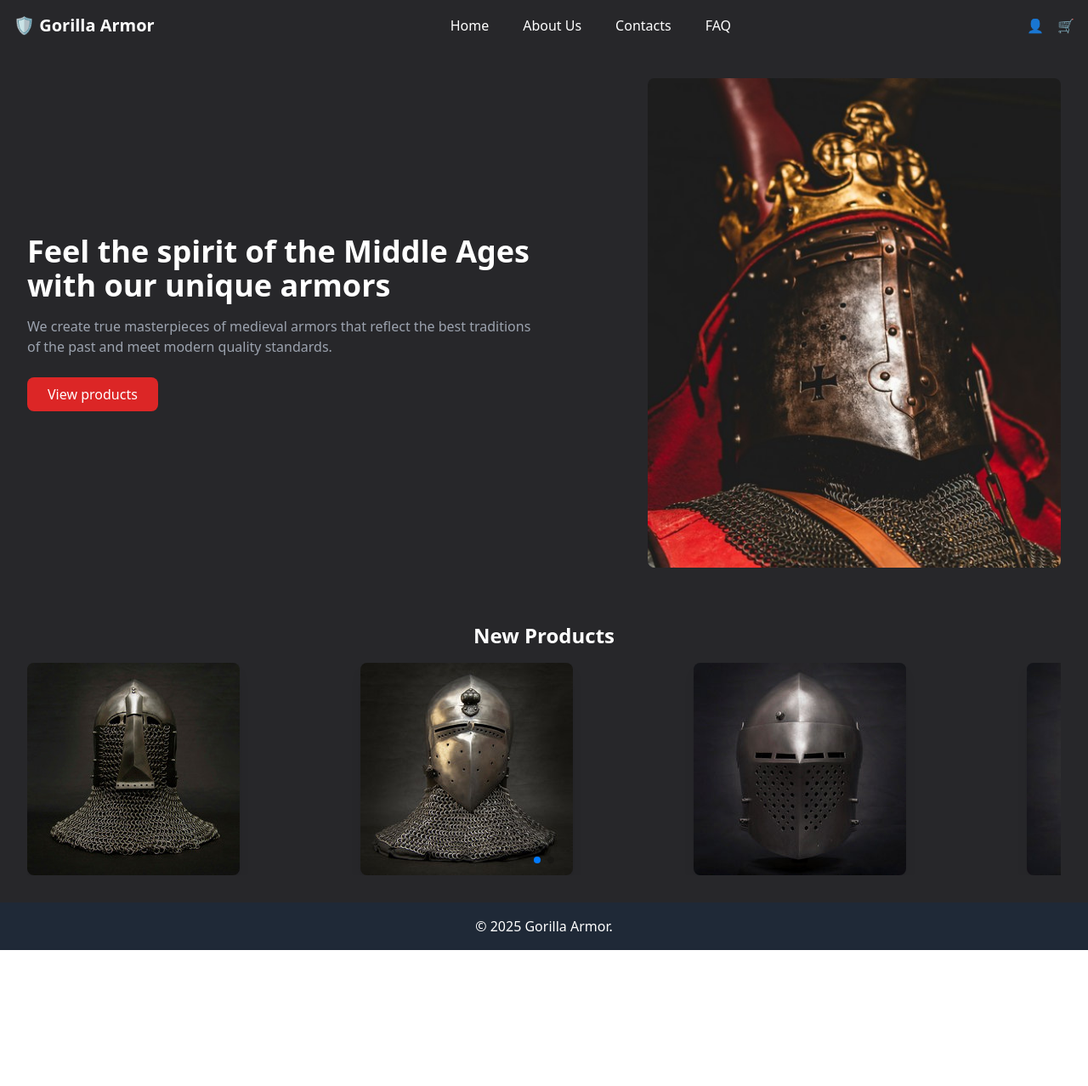
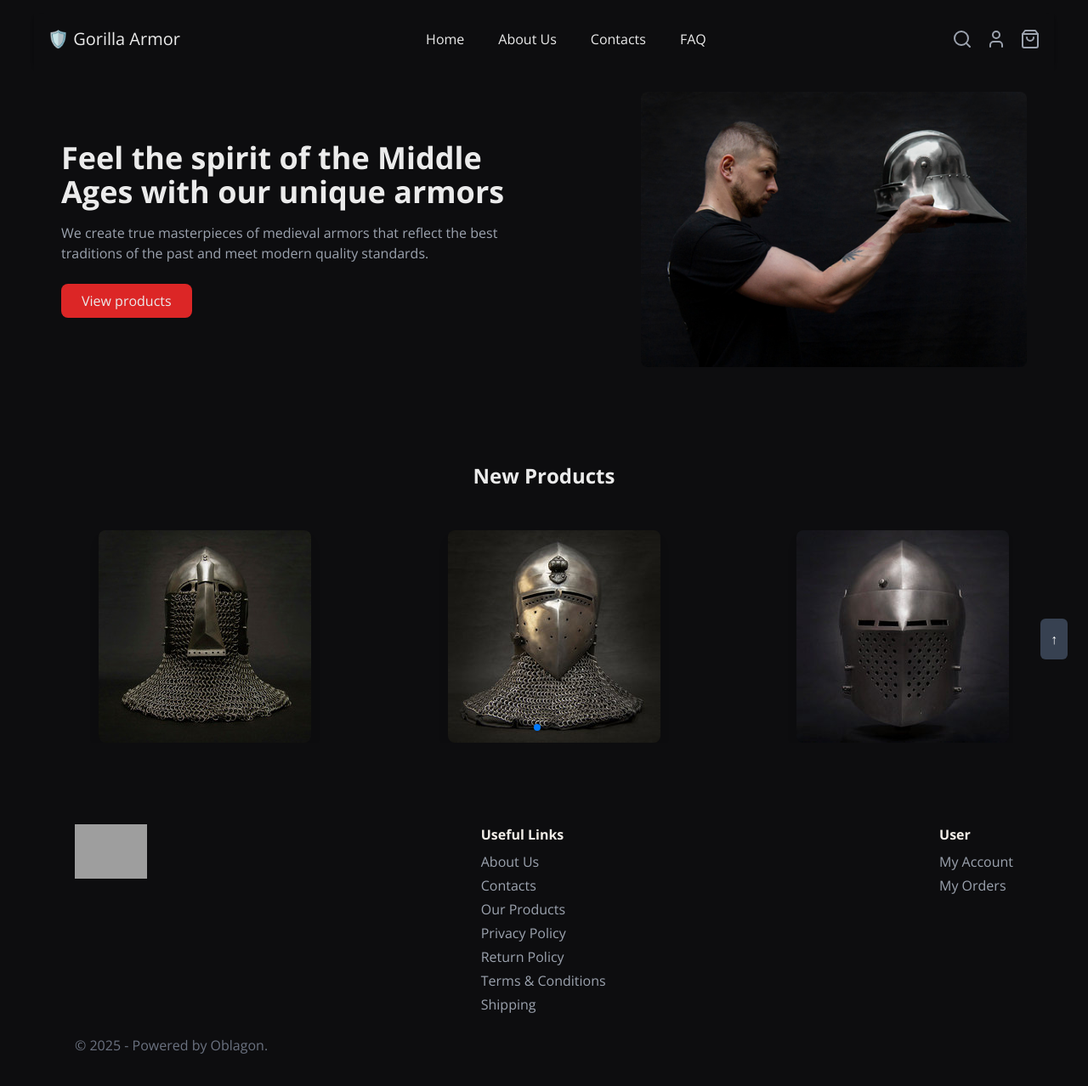
Before and after one commit to Sadovenko555/gorilla_armor, a React (Vite) app: page / in a window 1280 px wide. Shown: the top 1278 px of the page at 85% size. Before the commit the page ends 1118 px from the top, so only its background shows below. Built offline with nearby package versions, Linux system fonts and the light colour scheme; grey boxes are pictures that could not be loaded.

Commit message:
fix home

```diff
--- a/package.json
+++ b/package.json
@@ -10,6 +10,10 @@
     "preview": "vite preview"
   },
   "dependencies": {
+    "@fontsource/inter": "^5.1.1",
+    "@fontsource/open-sans": "^5.1.1",
+    "lucide": "^0.474.0",
+    "lucide-react": "^0.474.0",
     "react": "^18.3.1",
     "react-dom": "^18.3.1",
     "react-router-dom": "^7.1.3",
--- a/src/App.jsx
+++ b/src/App.jsx
@@ -1,4 +1,5 @@
 import { BrowserRouter as Router, Routes, Route, Link } from "react-router-dom";
+import { Search, User, ShoppingBag } from "lucide-react"; // Import the icons
 import Home from "./pages/Home";
 import About from "./pages/About";
 import Contacts from "./pages/Contacts";
@@ -10,14 +11,30 @@ import Product from "./pages/Product";
 import Checkout from "./pages/Checkout";
 import OrderConfirmation from "./pages/OrderConfirmation";
 
+// IconBar component
+const IconBar = () => {
+  return (
+    <div className="flex space-x-4">
+      <Search className="text-gray-400 w-6 h-6 hover:text-white transition" />
+
+      <Link to="/account">
+        <User className="text-gray-400 w-6 h-6 hover:text-white transition" />
+      </Link>
+      <Link to="/cart">
+        <ShoppingBag className="text-gray-400 w-6 h-6 hover:text-white transition" />
+      </Link>
+    </div>
+  );
+};
+
 function App() {
   return (
     <Router>
-      <div className="min-h-screen bg-gray-100">
-        {/* Хедер теперь тут */}
-        <header className="flex justify-between items-center p-4 bg-zinc-800 shadow-md text-white">
+      <div className="px-10 p-4 min-h-screen bg-BG">
+        {/* Header */}
+        <header className="flex justify-between items-center p-4 bg-BG shadow-md text-FC">
           <div className="flex items-center space-x-2">
-            <span className="text-xl font-bold">🛡️ Gorilla Armor</span>
+            <span className="text-xl font-medium">🛡️ Gorilla Armor</span>
           </div>
           <nav className="space-x-10">
             <Link to="/" className="hover:text-gray-400">Home</Link>
@@ -25,15 +42,13 @@ function App() {
             <Link to="/contacts" className="hover:text-gray-400">Contacts</Link>
             <Link to="/faq" className="hover:text-gray-400">FAQ</Link>
           </nav>
-          <div className="flex space-x-4">
-            <Link to="/account">👤</Link>
-            <Link to="/cart">🛒</Link>
-          </div>
+
+          {/* Right side of header */}
+          <IconBar /> {/* This is where the IconBar is inserted */}
         </header>
 
-        {/* Контент страниц */}
-        <div className="p-0
-      ">
+        {/* Page Content */}
+        <div className="p-0">
           <Routes>
             <Route path="/" element={<Home />} />
             <Route path="/about" element={<About />} />
@@ -52,5 +67,4 @@ function App() {
   );
 }
 
-
 export default App;
--- a/src/components/HelmetsCarousel.jsx
+++ b/src/components/HelmetsCarousel.jsx
@@ -14,7 +14,7 @@ const HelmetsCarousel = () => {
   return (
     <Swiper slidesPerView={3} spaceBetween={20} pagination={{ clickable: true }} modules={[Pagination]}>
       {helmets.map((helmet, index) => (
-        <SwiperSlide key={index} className="flex justify-center !px-0 !mx-0">
+        <SwiperSlide key={index} className="flex justify-center !px-0 !mx-7">
           <img src={helmet.src} alt={helmet.alt} className="rounded-lg shadow-lg max-w-[250px] max-h-[250px]" />
         </SwiperSlide>
       ))}
--- a/src/index.css
+++ b/src/index.css
@@ -1,3 +1,17 @@
+@import url('https://fonts.googleapis.com/css2?family=Open+Sans:wght@400;700&display=swap');
+
+
 @tailwind base;
 @tailwind components;
 @tailwind utilities;
+
+@import "tailwindcss";
+@theme {
+  --color-midnight: #121063;
+  --color-tahiti: #3ab7bf;
+  --color-bermuda: #78dcca;
+}
+
+body {
+  overflow-x: hidden;
+}
--- a/src/pages/Home.jsx
+++ b/src/pages/Home.jsx
@@ -3,11 +3,11 @@ import HelmetsCarousel from "../components/HelmetsCarousel";
 
 const Home = () => {
   return (
-    <div className="bg-zinc-800 text-white">
+    <div className="bg-BG text-FC ">
       {/* Hero Section */}
       <section className="flex flex-col md:flex-row items-center justify-between p-8">
         <div className="md:w-1/2 text-center md:text-left">
-          <h1 className="text-4xl font-bold">Feel the spirit of the Middle Ages with our unique armors</h1>
+          <h1 className="text-4xl  font-bold">Feel the spirit of the Middle Ages with our unique armors</h1>
           <p className="mt-4 text-gray-400">
             We create true masterpieces of medieval armors that reflect the best traditions of the past and meet modern quality standards.
           </p>
@@ -16,20 +16,62 @@ const Home = () => {
           </Link>
         </div>
         <div className="md:w-2/5">
-          <img src="/assets/hero-image.jpg" alt="Armor" className="rounded-lg"/>
+          <img src="/assets/hero-image1.jpg" alt="Armor" className="rounded-lg"/>
         </div>
       </section>
 
       {/* Carousel Section */}
-      <section className="p-8">
-        <h2 className="text-2xl font-bold text-center mb-4">New Products</h2>
+      <section className="p-12">
+        <h2 className="text-2xl font-bold text-center mb-4 p-8">New Products</h2>
         <HelmetsCarousel />
       </section>
 
       {/* Footer */}
-      <footer className="p-4 bg-gray-800 text-center">
-        © 2025 Gorilla Armor.
-      </footer>
+      <footer className="bg-[#0D0D0F] text-[#F3EEE8] p-12">
+      <div className="container mx-auto flex flex-col md:flex-row justify-between items-start">
+
+        {/* Logo Section */}
+        <div className="mb-6 md:mb-0">
+          <img src="/assets/logo.png" alt="Near You" className="h-16" />
+        </div>
+
+        {/* Useful Links */}
+        <div className="mb-6 md:mb-0">
+          <h3 className="font-bold mb-2">Useful Links</h3>
+          <ul className="space-y-1 text-gray-400">
+            <li><a href="/about" className="hover:text-white">About Us</a></li>
+            <li><a href="/contacts" className="hover:text-white">Contacts</a></li>
+            <li><a href="/products" className="hover:text-white">Our Products</a></li>
+            <li><a href="/privacy-policy" className="hover:text-white">Privacy Policy</a></li>
+            <li><a href="/return-policy" className="hover:text-white">Return Policy</a></li>
+            <li><a href="/terms" className="hover:text-white">Terms & Conditions</a></li>
+            <li><a href="/shipping" className="hover:text-white">Shipping</a></li>
+          </ul>
+        </div>
+
+        {/* User Section */}
+        <div>
+          <h3 className="font-bold mb-2">User</h3>
+          <ul className="space-y-1 text-gray-400">
+            <li><a href="/account" className="hover:text-white">My Account</a></li>
+            <li><a href="/orders" className="hover:text-white">My Orders</a></li>
+          </ul>
+        </div>
+      </div>
+
+      {/* Copyright */}
+      <div className="text-left text-gray-500 mt-6">
+        © 2025 - Powered by Oblagon.
+      </div>
+
+      {/* Scroll to Top Button */}
+      <button
+        className="fixed bottom-6 right-6 bg-gray-700 p-3 rounded-md text-white hover:bg-gray-600 transition"
+        onClick={() => window.scrollTo({ top: 0, behavior: 'smooth' })}
+      >
+        ↑
+      </button>
+    </footer>
     </div>
   );
 };
--- a/tailwind.config.js
+++ b/tailwind.config.js
@@ -2,7 +2,16 @@
 export default {
   content: ["./index.html", "./src/**/*.{js,jsx,ts,tsx}"],
   theme: {
-    extend: {},
+    extend: {
+      colors: {
+        BG: '#0D0D0F',
+        FC:  '#EBEBEB',
+      },
+      fontFamily: {
+        inter: ['Inter', 'sans-serif'],
+        sans: ["Open Sans", "sans-serif"],
+      },
+    },
   },
   plugins: [],
-};
+}
```
Also changed, not shown: public/assets/hero-image1.jpg (added), 1 other file (tests, documents, lock files or other folders).
